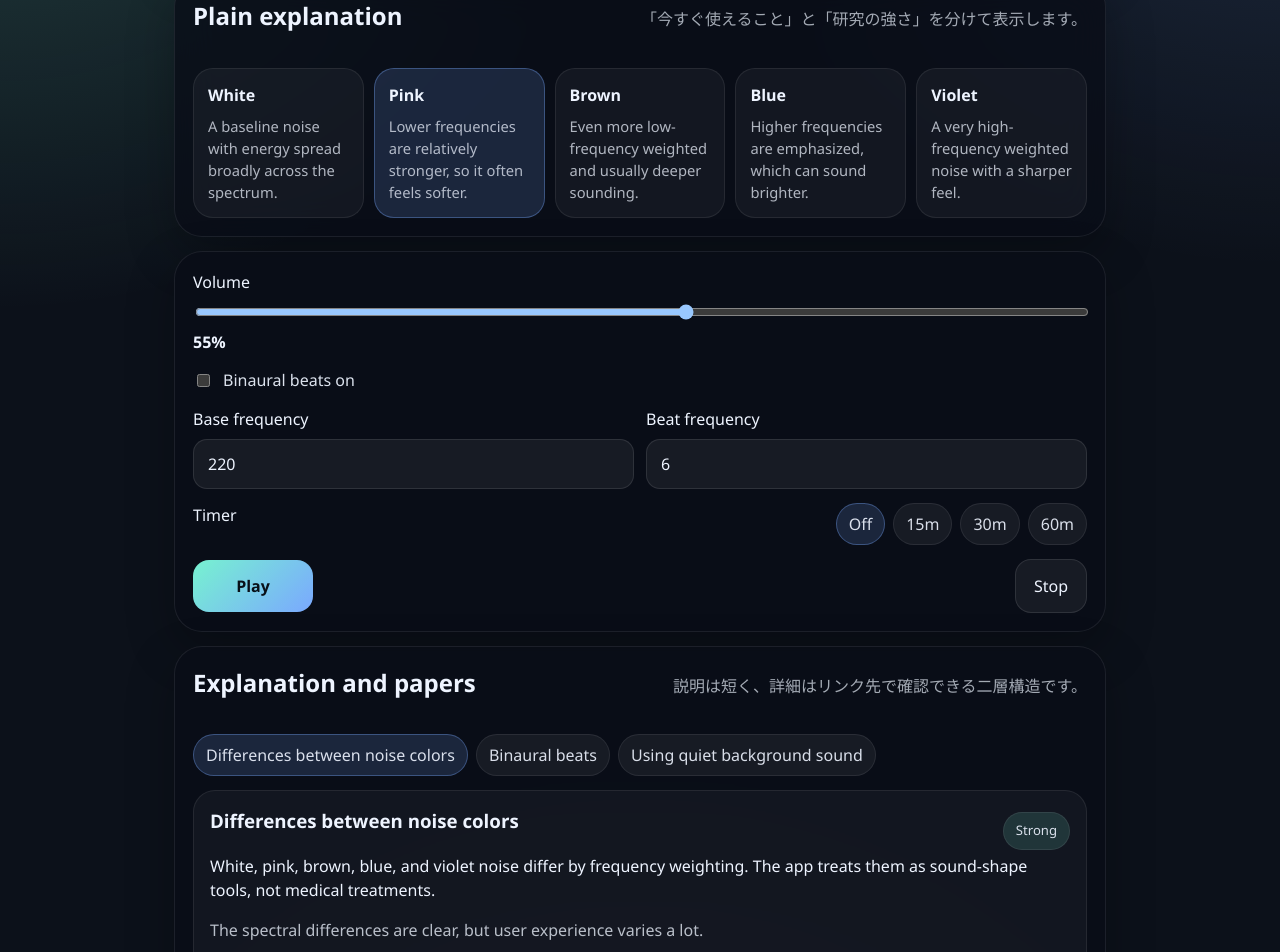
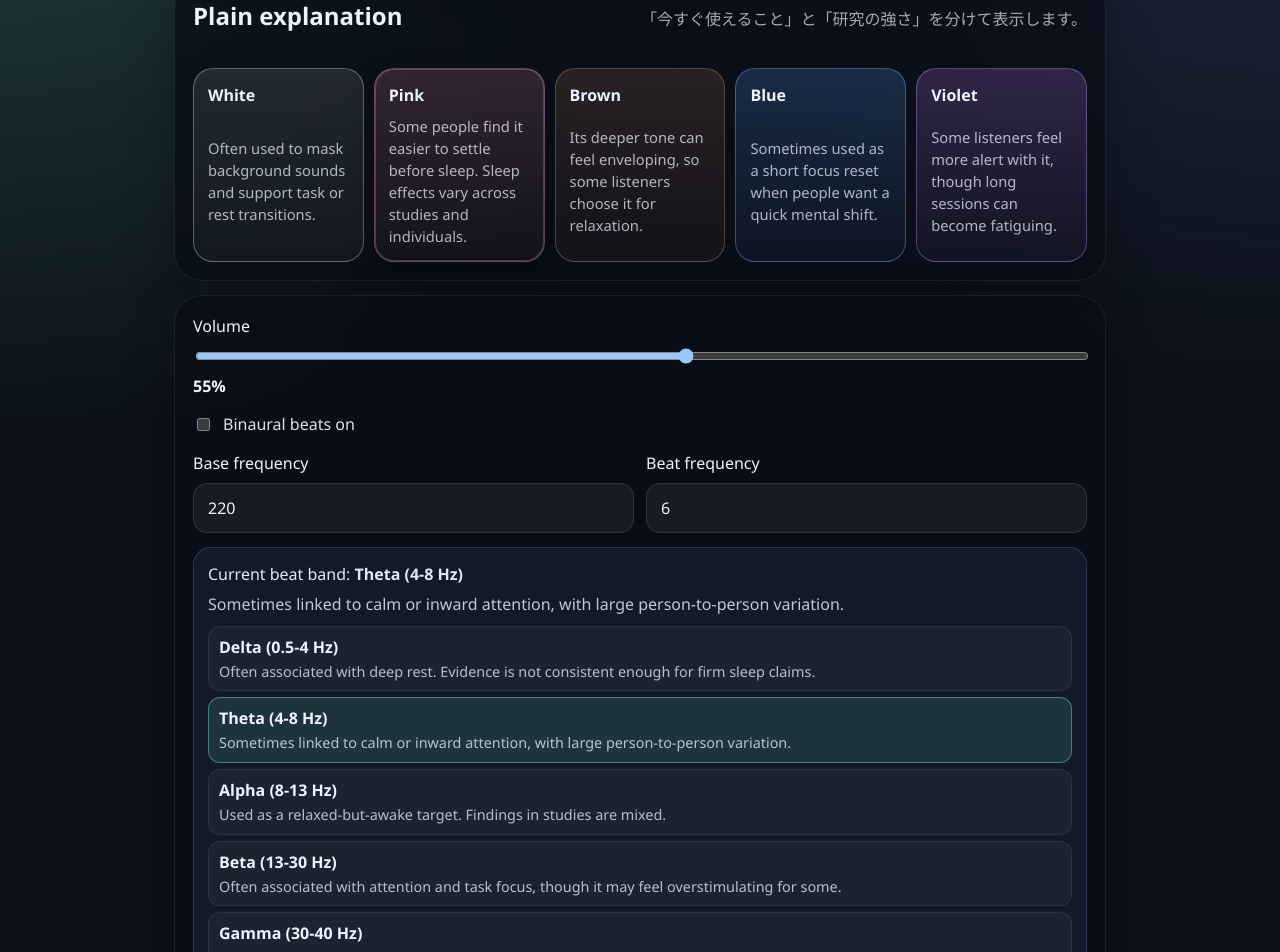
Before and after one commit to shin1007/noise_maker, a React (Vite) app: page / in a window 1280 px wide. Shown: the part 343-1295 px from the top of the page. Built offline with nearby package versions, Linux system fonts and the light colour scheme.

Commit message:
Appコンポーネントにバイノーラルバンドのロジックを追加し、タイマーオプションを更新。スタイルを改善し、バイノーラルガイドを追加。

```diff
--- a/src/App.tsx
+++ b/src/App.tsx
@@ -1,5 +1,5 @@
 import { useEffect, useRef, useState } from 'react';
-import { copy, evidenceCards, getNoiseLabel, noiseTypes, platformNotes, timerOptions } from './content';
+import { binauralBands, copy, evidenceCards, getNoiseLabel, noiseTypes, platformNotes, timerOptions } from './content';
 import { clampSettings, NoiseEngine } from './audio/noiseEngine';
 import type { Locale, NoiseType } from './types';
 
@@ -9,7 +9,7 @@ const defaultState = {
   binauralEnabled: false,
   baseFrequency: 220,
   differenceFrequency: 6,
-  timerMinutes: 0
+  timerMinutes: 30
 };
 
 function resolveLocale(): Locale {
@@ -22,7 +22,7 @@ function resolveLocale(): Locale {
 }
 
 function clampTimerValue(value: number): number {
-  return timerOptions.includes(value as 0 | 15 | 30 | 60) ? value : 0;
+  return timerOptions.includes(value as (typeof timerOptions)[number]) ? value : timerOptions[0];
 }
 
 export function App() {
@@ -35,6 +35,7 @@ export function App() {
   const [baseFrequency, setBaseFrequency] = useState(defaultState.baseFrequency);
   const [differenceFrequency, setDifferenceFrequency] = useState(defaultState.differenceFrequency);
   const [timerMinutes, setTimerMinutes] = useState(defaultState.timerMinutes);
+  const [useTimerDropdown, setUseTimerDropdown] = useState(() => window.matchMedia('(max-width: 760px)').matches);
   const [isPlaying, setIsPlaying] = useState(false);
   const [installPrompt, setInstallPrompt] = useState<BeforeInstallPromptEvent | null>(null);
   const [installGuideOpen, setInstallGuideOpen] = useState(false);
@@ -42,6 +43,17 @@ export function App() {
   const [selectedEvidenceKey, setSelectedEvidenceKey] = useState(evidenceCards[0].key);
   const engineRef = useRef<NoiseEngine | null>(null);
   const timerRef = useRef<number | null>(null);
+
+  useEffect(() => {
+    const mediaQuery = window.matchMedia('(max-width: 760px)');
+    const onChange = (event: MediaQueryListEvent) => {
+      setUseTimerDropdown(event.matches);
+    };
+
+    setUseTimerDropdown(mediaQuery.matches);
+    mediaQuery.addEventListener('change', onChange);
+    return () => mediaQuery.removeEventListener('change', onChange);
+  }, []);
 
   useEffect(() => {
     document.documentElement.lang = locale;
@@ -200,6 +212,9 @@ export function App() {
   }
 
   const activeEvidence = evidenceCards.find((card) => card.key === selectedEvidenceKey) ?? evidenceCards[0];
+  const activeBinauralBand =
+    binauralBands.find((band) => differenceFrequency >= band.min && (band.key === 'gamma' ? differenceFrequency <= band.max : differenceFrequency < band.max)) ??
+    binauralBands[1];
 
   return (
     <main className="app-shell">
@@ -236,7 +251,7 @@ export function App() {
             <button
               key={noiseTypeOption.key}
               type="button"
-              className={`noise-chip ${noiseType === noiseTypeOption.key ? 'selected' : ''}`}
+              className={`noise-chip noise-${noiseTypeOption.key} ${noiseType === noiseTypeOption.key ? 'selected' : ''}`}
               onClick={() => setNoiseType(noiseTypeOption.key)}
               role="tab"
               aria-selected={noiseType === noiseTypeOption.key}
@@ -275,15 +290,43 @@ export function App() {
           </label>
         </div>
 
+        <div className="binaural-guide" aria-live="polite">
+          <p className="binaural-current">
+            {locale === 'ja' ? '現在の差分周波数の目安' : 'Current beat band'}: <strong>{activeBinauralBand.label[locale]}</strong>
+          </p>
+          <p className="binaural-effect">{activeBinauralBand.effect[locale]}</p>
+          <ul className="binaural-band-list">
+            {binauralBands.map((band) => (
+              <li key={band.key} className={band.key === activeBinauralBand.key ? 'active' : ''}>
+                <strong>{band.label[locale]}</strong>
+                <span>{band.effect[locale]}</span>
+              </li>
+            ))}
+          </ul>
+        </div>
+
         <div className="timer-row">
           <span>{strings.timerLabel}</span>
+          {useTimerDropdown ? (
+            <label className="timer-select-wrap">
+              <span className="visually-hidden">{locale === 'ja' ? 'タイマー分数を選択' : 'Select timer minutes'}</span>
+              <select className="timer-select" value={timerMinutes} onChange={(event) => setTimerMinutes(clampTimerValue(Number(event.target.value)))}>
+                {timerOptions.map((timerOption) => (
+                  <option key={timerOption} value={timerOption}>
+                    {timerOption}m
+                  </option>
+                ))}
+              </select>
+            </label>
+          ) : (
             <div className="timer-pills">
               {timerOptions.map((timerOption) => (
                 <button key={timerOption} type="button" className={timerMinutes === timerOption ? 'pill selected' : 'pill'} onClick={() => setTimerMinutes(clampTimerValue(timerOption))}>
-                {timerOption === 0 ? strings.timerOff : `${timerOption}m`}
+                  {timerOption}m
                 </button>
               ))}
             </div>
+          )}
         </div>
 
         <div className="action-row">
--- a/src/content.ts
+++ b/src/content.ts
@@ -36,11 +36,70 @@ export const noiseTypes: Array<{
   label: Record<Locale, string>;
   short: Record<Locale, string>;
 }> = [
-  { key: 'white', label: { ja: 'ホワイト', en: 'White' }, short: { ja: '全体の帯域を広く含む、基準に近いノイズです。', en: 'A baseline noise with energy spread broadly across the spectrum.' } },
-  { key: 'pink', label: { ja: 'ピンク', en: 'Pink' }, short: { ja: '低い音がやや強く、耳にやわらかく感じやすいノイズです。', en: 'Lower frequencies are relatively stronger, so it often feels softer.' } },
-  { key: 'brown', label: { ja: 'ブラウン', en: 'Brown' }, short: { ja: 'さらに低音寄りで、深くこもった感じになりやすいノイズです。', en: 'Even more low-frequency weighted and usually deeper sounding.' } },
-  { key: 'blue', label: { ja: 'ブルー', en: 'Blue' }, short: { ja: '高音が相対的に強く、少し明るく感じるノイズです。', en: 'Higher frequencies are emphasized, which can sound brighter.' } },
-  { key: 'violet', label: { ja: 'ヴァイオレット', en: 'Violet' }, short: { ja: 'さらに高音寄りで、鋭さのあるノイズです。', en: 'A very high-frequency weighted noise with a sharper feel.' } }
+  { key: 'white', label: { ja: 'ホワイト', en: 'White' }, short: { ja: '環境音を目立ちにくくして、作業や休憩の切り替えに使われることがあります。', en: 'Often used to mask background sounds and support task or rest transitions.' } },
+  { key: 'pink', label: { ja: 'ピンク', en: 'Pink' }, short: { ja: '就寝前に落ち着きやすいと感じる人がいます。睡眠への効果は研究でも個人差があります。', en: 'Some people find it easier to settle before sleep. Sleep effects vary across studies and individuals.' } },
+  { key: 'brown', label: { ja: 'ブラウン', en: 'Brown' }, short: { ja: '低めで包まれる感覚があり、リラックス目的で選ばれることがあります。', en: 'Its deeper tone can feel enveloping, so some listeners choose it for relaxation.' } },
+  { key: 'blue', label: { ja: 'ブルー', en: 'Blue' }, short: { ja: '気分を切り替えたい場面で、短時間の集中スイッチとして使う人もいます。', en: 'Sometimes used as a short focus reset when people want a quick mental shift.' } },
+  { key: 'violet', label: { ja: 'ヴァイオレット', en: 'Violet' }, short: { ja: '高めの刺激で注意を向けやすいと感じる人がいますが、長時間は疲れやすいことがあります。', en: 'Some listeners feel more alert with it, though long sessions can become fatiguing.' } }
+];
+
+export const binauralBands: Array<{
+  key: string;
+  min: number;
+  max: number;
+  label: Record<Locale, string>;
+  effect: Record<Locale, string>;
+}> = [
+  {
+    key: 'delta',
+    min: 0.5,
+    max: 4,
+    label: { ja: 'デルタ (0.5-4 Hz)', en: 'Delta (0.5-4 Hz)' },
+    effect: {
+      ja: '深い休息に関連づけられる帯域です。睡眠改善を断定できるほどの一貫した証拠はありません。',
+      en: 'Often associated with deep rest. Evidence is not consistent enough for firm sleep claims.'
+    }
+  },
+  {
+    key: 'theta',
+    min: 4,
+    max: 8,
+    label: { ja: 'シータ (4-8 Hz)', en: 'Theta (4-8 Hz)' },
+    effect: {
+      ja: '落ち着きや内省の感覚と結びつけられることがあります。体感は人によって大きく変わります。',
+      en: 'Sometimes linked to calm or inward attention, with large person-to-person variation.'
+    }
+  },
+  {
+    key: 'alpha',
+    min: 8,
+    max: 13,
+    label: { ja: 'アルファ (8-13 Hz)', en: 'Alpha (8-13 Hz)' },
+    effect: {
+      ja: 'リラックスしつつ覚醒している状態の目安として使われます。研究結果は混在しています。',
+      en: 'Used as a relaxed-but-awake target. Findings in studies are mixed.'
+    }
+  },
+  {
+    key: 'beta',
+    min: 13,
+    max: 30,
+    label: { ja: 'ベータ (13-30 Hz)', en: 'Beta (13-30 Hz)' },
+    effect: {
+      ja: '注意や課題集中に関連づけられる帯域です。人によっては刺激が強すぎる場合があります。',
+      en: 'Often associated with attention and task focus, though it may feel overstimulating for some.'
+    }
+  },
+  {
+    key: 'gamma',
+    min: 30,
+    max: 40,
+    label: { ja: 'ガンマ (30-40 Hz)', en: 'Gamma (30-40 Hz)' },
+    effect: {
+      ja: '高い認知負荷や明瞭感と関連づけられることがありますが、エビデンスは限定的です。',
+      en: 'Sometimes linked to high cognitive engagement, but evidence remains limited.'
+    }
+  }
 ];
 
 export const evidenceCards: EvidenceCard[] = [
@@ -54,7 +113,7 @@ export const platformNotes: Record<Locale, string[]> = {
   en: ['iOS has stricter browser limits, so background playback still depends on OS behavior.', 'Android usually handles PWA and Media Session well, but battery optimization can still interrupt playback.', 'Desktop is the most stable, though closing the tab will stop playback as expected.']
 };
 
-export const timerOptions = [0, 15, 30, 60] as const;
+export const timerOptions = [5, 10, 15, 20, 25, 30, 35, 40, 45, 50, 55, 60] as const;
 
 export function getNoiseLabel(locale: Locale, key: NoiseType): string {
   const item = noiseTypes.find((noiseType) => noiseType.key === key);
--- a/src/styles.css
+++ b/src/styles.css
@@ -93,6 +93,29 @@ h1 { margin-bottom: 10px; font-size: clamp(2rem, 6vw, 4rem); line-height: 1.02;
 }
 .noise-chip span { color: rgba(238, 244, 255, 0.72); font-size: 0.92rem; }
 .noise-chip.selected, .pill.selected { background: rgba(122, 168, 255, 0.16); border-color: rgba(122, 168, 255, 0.35); }
+.noise-chip.noise-white {
+  background: linear-gradient(180deg, rgba(245, 248, 255, 0.1), rgba(255, 255, 255, 0.04));
+  border-color: rgba(214, 227, 255, 0.36);
+}
+.noise-chip.noise-pink {
+  background: linear-gradient(180deg, rgba(255, 148, 193, 0.16), rgba(255, 148, 193, 0.04));
+  border-color: rgba(255, 148, 193, 0.34);
+}
+.noise-chip.noise-brown {
+  background: linear-gradient(180deg, rgba(169, 117, 84, 0.2), rgba(130, 88, 63, 0.08));
+  border-color: rgba(196, 141, 104, 0.38);
+}
+.noise-chip.noise-blue {
+  background: linear-gradient(180deg, rgba(93, 165, 255, 0.2), rgba(93, 165, 255, 0.05));
+  border-color: rgba(127, 187, 255, 0.36);
+}
+.noise-chip.noise-violet {
+  background: linear-gradient(180deg, rgba(198, 131, 255, 0.2), rgba(198, 131, 255, 0.05));
+  border-color: rgba(211, 157, 255, 0.34);
+}
+.noise-chip.selected {
+  box-shadow: inset 0 0 0 1px rgba(255, 255, 255, 0.18), 0 8px 24px rgba(0, 0, 0, 0.25);
+}
 .controls-card { display: grid; gap: 14px; }
 .control-group label, .frequency-grid label { display: grid; gap: 8px; }
 .control-group input[type='range'] { width: 100%; }
@@ -109,6 +132,65 @@ h1 { margin-bottom: 10px; font-size: clamp(2rem, 6vw, 4rem); line-height: 1.02;
 .switch input { accent-color: #77f2d0; }
 .timer-row { align-items: flex-start; }
 .timer-pills, .evidence-selector { display: flex; flex-wrap: wrap; gap: 8px; }
+.binaural-guide {
+  padding: 14px;
+  border-radius: 18px;
+  background: rgba(122, 168, 255, 0.08);
+  border: 1px solid rgba(122, 168, 255, 0.24);
+}
+.binaural-current {
+  margin-bottom: 6px;
+  color: rgba(238, 244, 255, 0.95);
+}
+.binaural-effect {
+  margin-bottom: 10px;
+  color: rgba(238, 244, 255, 0.8);
+}
+.binaural-band-list {
+  margin: 0;
+  padding: 0;
+  list-style: none;
+  display: grid;
+  gap: 6px;
+}
+.binaural-band-list li {
+  display: grid;
+  gap: 2px;
+  padding: 8px 10px;
+  border-radius: 12px;
+  border: 1px solid rgba(255, 255, 255, 0.08);
+  background: rgba(255, 255, 255, 0.04);
+}
+.binaural-band-list li span {
+  color: rgba(238, 244, 255, 0.75);
+  font-size: 0.9rem;
+}
+.binaural-band-list li.active {
+  border-color: rgba(119, 242, 208, 0.42);
+  background: rgba(119, 242, 208, 0.12);
+}
+.timer-select-wrap {
+  min-width: 170px;
+}
+.timer-select {
+  width: 100%;
+  background: rgba(255, 255, 255, 0.08);
+  color: #eef4ff;
+  border: 1px solid rgba(255, 255, 255, 0.16);
+  border-radius: 12px;
+  padding: 10px 12px;
+}
+.visually-hidden {
+  position: absolute;
+  width: 1px;
+  height: 1px;
+  padding: 0;
+  margin: -1px;
+  overflow: hidden;
+  clip: rect(0, 0, 0, 0);
+  white-space: nowrap;
+  border: 0;
+}
 .evidence-panel {
   margin-top: 14px;
   padding: 16px;
@@ -137,4 +219,7 @@ h1 { margin-bottom: 10px; font-size: clamp(2rem, 6vw, 4rem); line-height: 1.02;
   .card { padding: 14px; border-radius: 22px; }
   .hero-actions, .action-row, .section-head { align-items: stretch; }
   .hero-actions > button, .action-row > button { flex: 1 1 140px; }
+  .timer-pills {
+    display: none;
+  }
 }
```
Lines whose indentation alone changed are shown as unchanged.
